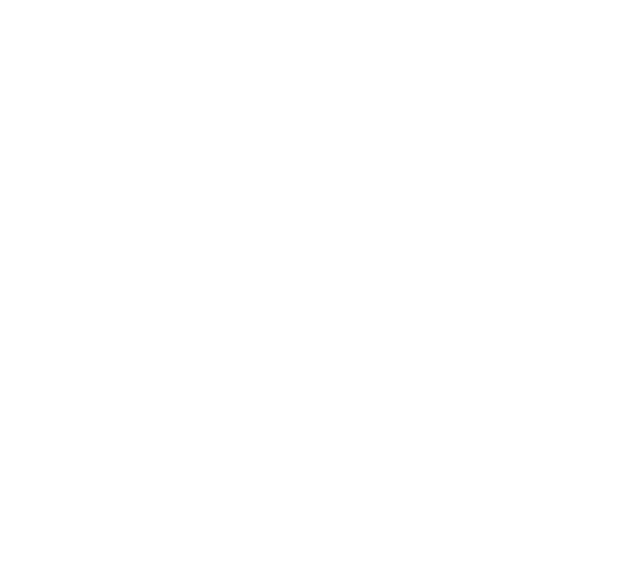
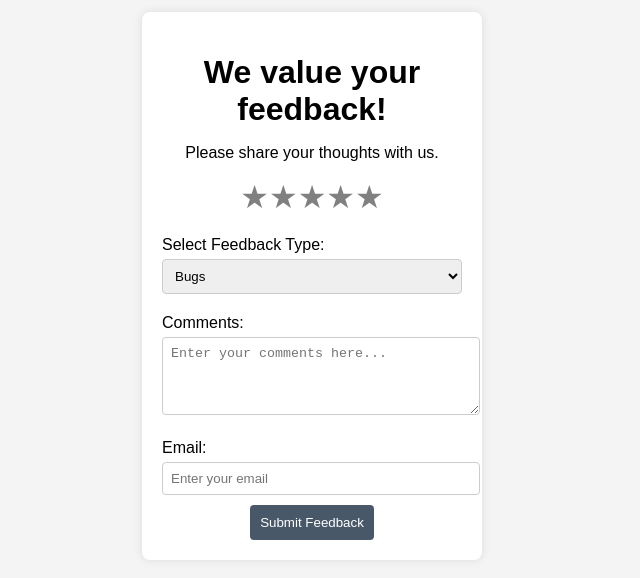
Before and after one commit to alxgrgsc/SoulJournal, a React (Create React App) app in the folder souljournal-frontend/: page /feedback in a window 1280 px wide. Before the commit this address had no page. Shown: the part 114-692 px from the top of the page, without its empty margins (328-968 px from the left). Built offline with nearby package versions, Linux system fonts and the light colour scheme.

Commit message:
start feedback page

```diff
--- a/souljournal-frontend/src/App.js
+++ b/souljournal-frontend/src/App.js
@@ -4,6 +4,7 @@
 import Register from './Register'; // Adjust the import path if necessary
 import Login from './Login';
 import ForgotPassword from './ForgotPassword'; // Import the new component
+import Feedback from './Feedback'; // Import the Feedback component
 
 function App() {
   return (
@@ -15,6 +16,7 @@
             <Route path="/register" element={<Register />} />
             <Route path="/login" element={<Login />} />
             <Route path="/forgot-password" element={<ForgotPassword />} /> {/* Add the new route */}
+            <Route path="/feedback" element={<Feedback />} /> {/* Add the feedback route */}
           </Routes>
         </header>
       </div>
--- /dev/null
+++ b/souljournal-frontend/src/Feedback.css
@@ -0,0 +1,71 @@
+body {
+  font-family: Arial, sans-serif;
+  background-color: #f4f4f4;
+  display: flex;
+  justify-content: center;
+  align-items: center;
+  height: 100vh;
+  margin: 0;
+}
+
+.feedback-container {
+  background-color: #fff;
+  padding: 20px;
+  border-radius: 8px;
+  box-shadow: 0 0 10px rgba(0, 0, 0, 0.1);
+  width: 300px;
+  text-align: center;
+}
+
+h1 {
+  margin-bottom: 10px;
+}
+
+.star-rating {
+  display: flex;
+  justify-content: center;
+  margin-bottom: 20px;
+}
+
+.star {
+  font-size: 2rem;
+  color: grey;
+  cursor: pointer;
+  transition: color 0.3s;
+}
+
+.star:hover,
+.star.selected {
+  color: black;
+}
+
+label {
+  display: block;
+  margin-top: 10px;
+  text-align: left;
+}
+
+textarea,
+input,
+select {
+  width: 100%;
+  padding: 8px;
+  margin-top: 5px;
+  margin-bottom: 10px;
+  border: 1px solid #ccc;
+  border-radius: 4px;
+}
+
+button {
+  background-color: #485869;
+  color: white;
+  padding: 10px;
+  border: none;
+  border-radius: 4px;
+  cursor: pointer;
+  transition: background-color 0.3s;
+}
+
+button:hover {
+  background-color: #333;
+}
--- /dev/null
+++ b/souljournal-frontend/src/Feedback.js
@@ -0,0 +1,47 @@
+import React, { useState } from 'react';
+import './Feedback.css';
+
+const Feedback = () => {
+  const [rating, setRating] = useState(0);
+  const [hover, setHover] = useState(0);
+
+  return (
+    <div className="feedback-container">
+      <h1>We value your feedback!</h1>
+      <p>Please share your thoughts with us.</p>
+
+      <div className="star-rating">
+        {[...Array(5)].map((star, index) => {
+          const ratingValue = index + 1;
+          return (
+            <span
+              key={index}
+              className={`star ${ratingValue <= (hover || rating) ? 'selected' : ''}`}
+              onClick={() => setRating(ratingValue)}
+              onMouseEnter={() => setHover(ratingValue)}
+              onMouseLeave={() => setHover(0)}
+            >
+              &#9733;
+            </span>
+          );
+        })}
+      </div>
+
+      <label htmlFor="feedback-type">Select Feedback Type:</label>
+      <select id="feedback-type">
+        <option value="bugs">Bugs</option>
+        <option value="suggestions">Suggestions</option>
+      </select>
+
+      <label htmlFor="comments">Comments:</label>
+      <textarea id="comments" rows="4" placeholder="Enter your comments here..."></textarea>
+
+      <label htmlFor="email">Email:</label>
+      <input type="email" id="email" placeholder="Enter your email" />
+
+      <button id="submit-feedback">Submit Feedback</button>
+    </div>
+  );
+};
+
+export default Feedback;
--- a/souljournal-frontend/src/Home.js
+++ b/souljournal-frontend/src/Home.js
@@ -17,6 +17,9 @@
         <Link to="/login">
           <button className="button">Login</button>
         </Link>
+        <Link to="/feedback">
+          <button className="button">Feedback</button>
+        </Link>
       </div>
     </div>
   );
```
